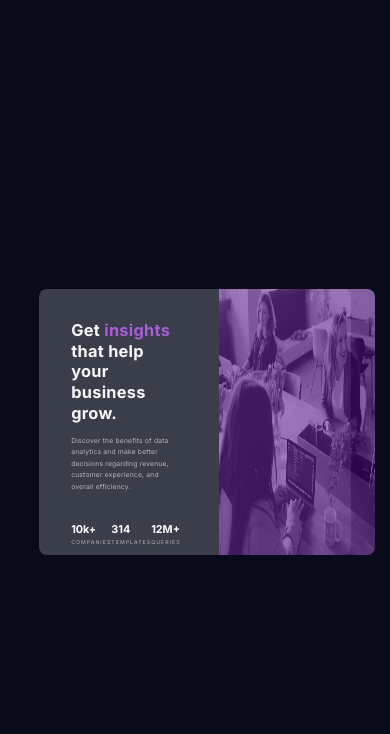
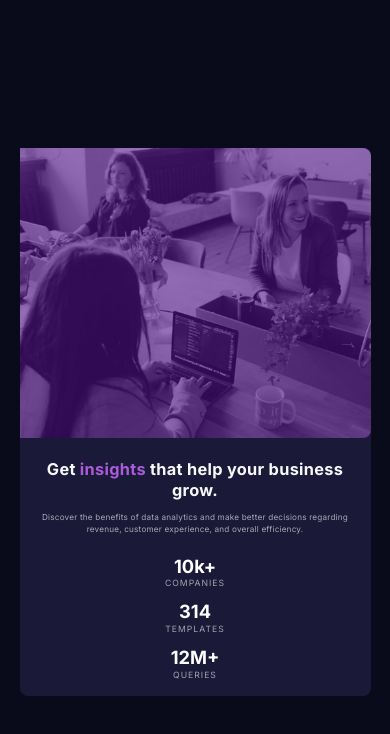
Before and after one commit to Victor-Eduardo-art/Stats-preview-card-component, a plain HTML site: page index.html in a window 390 px wide. Drawn offline with Linux system fonts and the light colour scheme.

Commit message:
terminei a parte responsiva do card e o README.md e com isso o projeto já foi 100% feito :)

```diff
--- a/css/style.css
+++ b/css/style.css
@@ -107,7 +107,6 @@ span {
     }
 
     main {
-        background-color: rgba(240, 248, 255, 0.212);
         width: 80vw;
     }
 }
@@ -116,18 +115,58 @@ span {
     :root {
         font-size: 42%;
     }
-
-    main {
-        background-color: rgba(240, 248, 255, 0.212);
-    }
 }
 
 @media (max-width: 705px) {
     :root {
         font-size: 30%;
     }
+}
+
+@media (max-width: 530px) {
+    img {
+        order: -1;
+        width: 100%;
+    }
 
     main {
-        background-color: rgba(240, 248, 255, 0.212);
+        width: 90vw;
+        flex-direction: column;
+    }
+
+    .divisao-esquerda {
+        padding: 4.5rem 2.0rem 2.0rem 2.0rem;
+        text-align: center;
+        width: 100%;
+    }
+
+    h1 {
+        font-size: 3.4rem;
+        margin-bottom: 2.4rem;
+    }
+
+    p {
+        width: 100%;
+        font-size: 1.7rem;
+        margin-bottom: 3.0rem;
+    }
+
+    .container-info {
+        flex-direction: column;
+        width: 100%;
+        justify-content: space-between;
+    }
+
+    .info {
+        margin: 1.5rem 0;
+    }
+
+    span {
+        font-size: 1.8rem;
+        margin-top: 0.9rem;
+    }
+
+    h2 {
+        font-size: 3.8rem;
     }
 }
```
Also changed, not shown: 1 other file.
